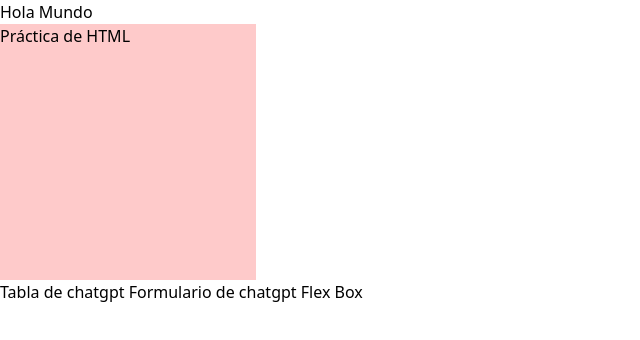
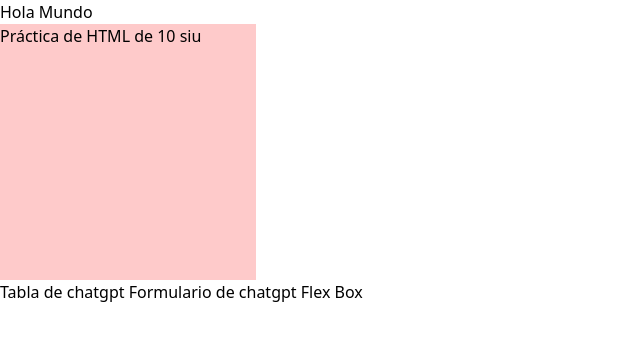
Before and after one commit to Ferchoxav2024/Proyecto_Comida_Rapida, a website: page public/index.html in a window 1280 px wide. Shown: the full height of the page, 0-640 px from the left. Drawn offline with Linux system fonts and the light colour scheme.

Commit message:
Practica4

```diff
--- a/public/index.html
+++ b/public/index.html
@@ -7,7 +7,7 @@
 
 <body>
     <h1>Hola Mundo</h1>
-    <div class="w-64 h-64 bg-red-200">Práctica de HTML</div>
+    <div class="w-64 h-64 bg-red-200">Práctica de HTML de 10 siu</div>
     <a href="table.html">Tabla de chatgpt</a>
     <a href="form.html">Formulario de chatgpt</a>
     <a href="flexbox.html">Flex Box</a>
```
